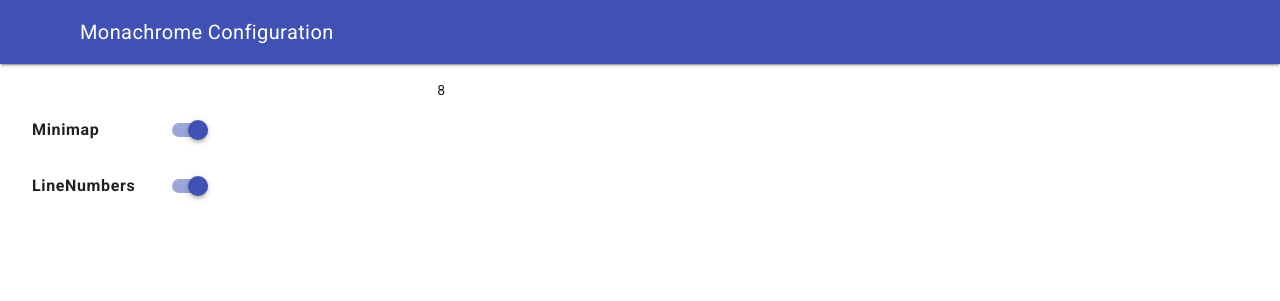
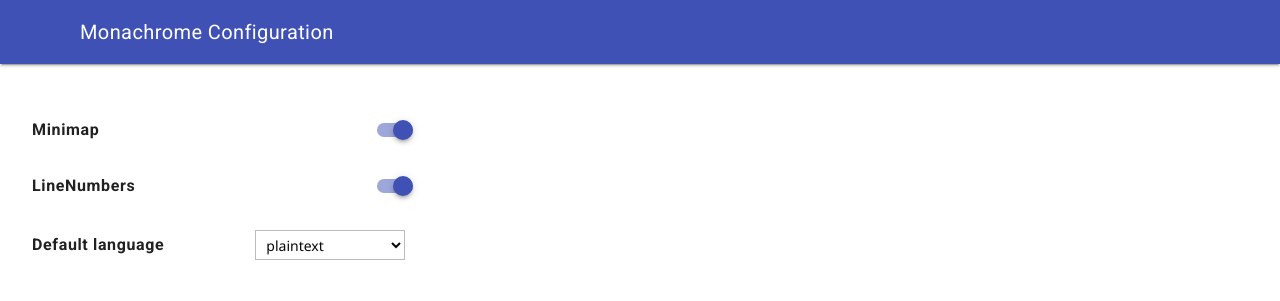
Before and after one commit to convcha/monachrome, a browser extension: page options.html in a window 1280 px wide. Drawn offline with nearby package versions, Linux system fonts and the light colour scheme.

Commit message:
Language option

```diff
--- a/background.js
+++ b/background.js
@@ -1,6 +1,7 @@
 const defaultOptions = {
   minimap: true,
-  lineNumbers: 'on'
+  lineNumbers: 'on',
+  language: 'plaintext'
 };
 
 chrome.runtime.onInstalled.addListener(function () {
--- a/contentScript.js
+++ b/contentScript.js
@@ -1,4 +1,4 @@
-const optionKeys = ['minimap', 'lineNumbers'];
+const optionKeys = ['minimap', 'lineNumbers', 'language'];
 
 chrome.storage.sync.get(optionKeys, (options) => {
   const head = document.head || document.getElementsByTagName("head")[0] || document.documentElement;
--- a/main.js
+++ b/main.js
@@ -27,7 +27,7 @@ require(['vs/editor/editor.main'], function () {
   document.querySelectorAll('textarea').forEach(textarea => {
     const model = monaco.editor.createModel(
       textarea.value,
-      'markdown'
+      window.__monachromeOptions.language
     );
 
     const parent = textarea.parentNode;
--- a/options.html
+++ b/options.html
@@ -7,12 +7,24 @@
   <link rel="stylesheet" href="https://code.getmdl.io/1.3.0/material.indigo-pink.min.css">
 
   <style>
-    .demo-list-control {
-      width: 200px;
+    body {
+      font-family: 'Roboto', 'Helvetica', sans-serif;
     }
 
-    body {
-      font-family: 'Roboto', 'Helvetica', sans-serif;
+    select {
+      font: 400 14px/1.4em "Segoe UI", "Open Sans", Calibri, Candara, Arial, sans-serif;
+      color: #080808;
+      width: 150px;
+      background-color: #fff;
+      border: 1px solid #bbb;
+      height: 30px;
+      line-height: 30px;
+      padding: 4px 6px;
+      font-size: 14px;
+      vertical-align: middle;
+      -webkit-border-radius: 0;
+      -moz-border-radius: 0;
+      border-radius: 0;
     }
   </style>
 </head>
@@ -50,9 +62,71 @@
                 </label>
               </span>
             </li>
+            <li class="mdl-list__item">
+              <span class="mdl-list__item-primary-content">
+                <label for="js-option-language">
+                <strong>Default language</strong>
+                </label>
+              </span>
+              <span class="mdl-list__item-secondary-action">
+                <select class="language-picker" id="js-option-language">
+                  <option>apex</option>
+                  <option>azcli</option>
+                  <option>bat</option>
+                  <option>c</option>
+                  <option>clojure</option>
+                  <option>coffeescript</option>
+                  <option>cpp</option>
+                  <option>csharp</option>
+                  <option>csp</option>
+                  <option>css</option>
+                  <option>dockerfile</option>
+                  <option>fsharp</option>
+                  <option>go</option>
+                  <option>handlebars</option>
+                  <option>html</option>
+                  <option>ini</option>
+                  <option>java</option>
+                  <option>javascript</option>
+                  <option>json</option>
+                  <option>less</option>
+                  <option>lua</option>
+                  <option>markdown</option>
+                  <option>msdax</option>
+                  <option>mysql</option>
+                  <option>objective-c</option>
+                  <option>perl</option>
+                  <option>pgsql</option>
+                  <option>php</option>
+                  <option selected>plaintext</option>
+                  <option>postiats</option>
+                  <option>powerquery</option>
+                  <option>powershell</option>
+                  <option>pug</option>
+                  <option>python</option>
+                  <option>r</option>
+                  <option>razor</option>
+                  <option>redis</option>
+                  <option>redshift</option>
+                  <option>ruby</option>
+                  <option>rust</option>
+                  <option>sb</option>
+                  <option>scheme</option>
+                  <option>scss</option>
+                  <option>shell</option>
+                  <option>sol</option>
+                  <option>sql</option>
+                  <option>st</option>
+                  <option>swift</option>
+                  <option>typescript</option>
+                  <option>vb</option>
+                  <option>xml</option>
+                  <option>yaml</option></select>
+              </span>
+            </li>
           </ul>
         </div>
-        <div class="mdl-cell mdl-cell--8-col">8</div>
+        <!--<div class="mdl-cell mdl-cell&#45;&#45;8-col">8</div>-->
       </div>
     </div>
   </main>
--- a/options.js
+++ b/options.js
@@ -14,6 +14,16 @@ lineNumbers.addEventListener('click', () => {
   })
 });
 
+// language
+const language = document.getElementById('js-option-language');
+language.addEventListener('change', () => {
+  const idx = language.selectedIndex;
+  const val = language.options[idx].value;
+  chrome.storage.sync.set({ language: val }, () => {
+    notify();
+  })
+});
+
 const notify = () => {
   const notification = document.querySelector('.mdl-js-snackbar');
   const data = {
```
